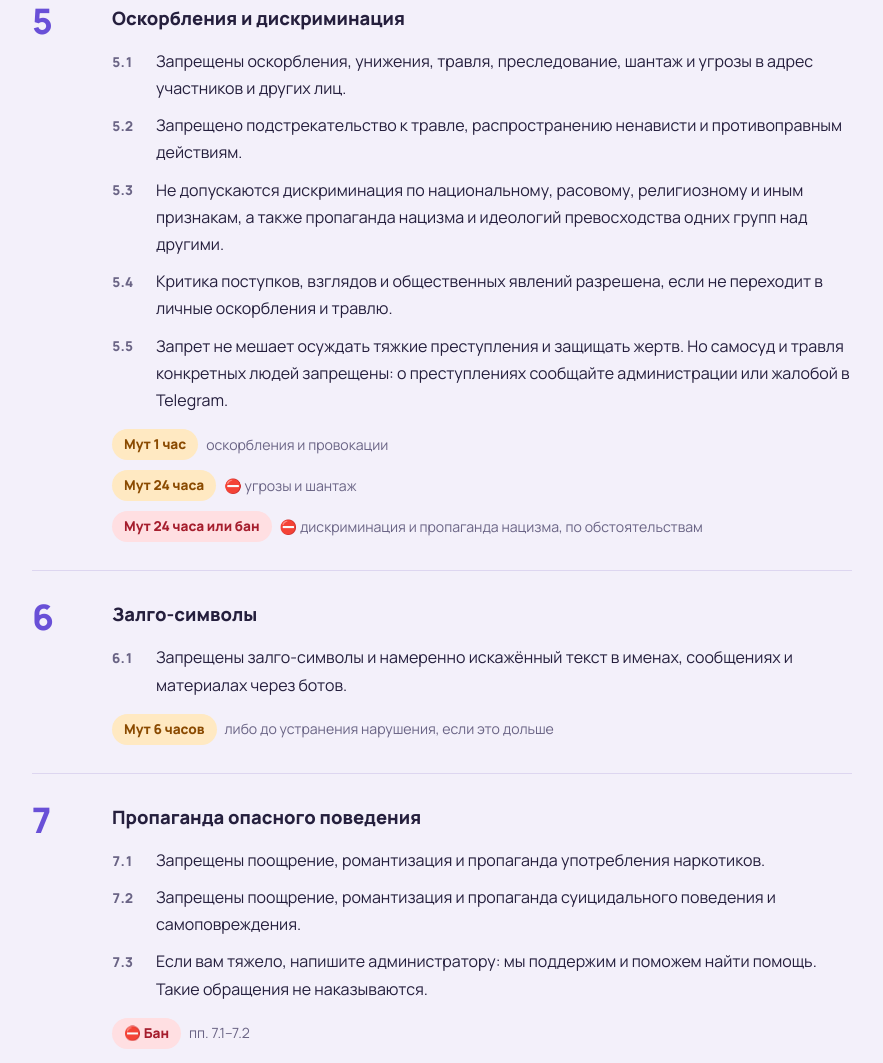
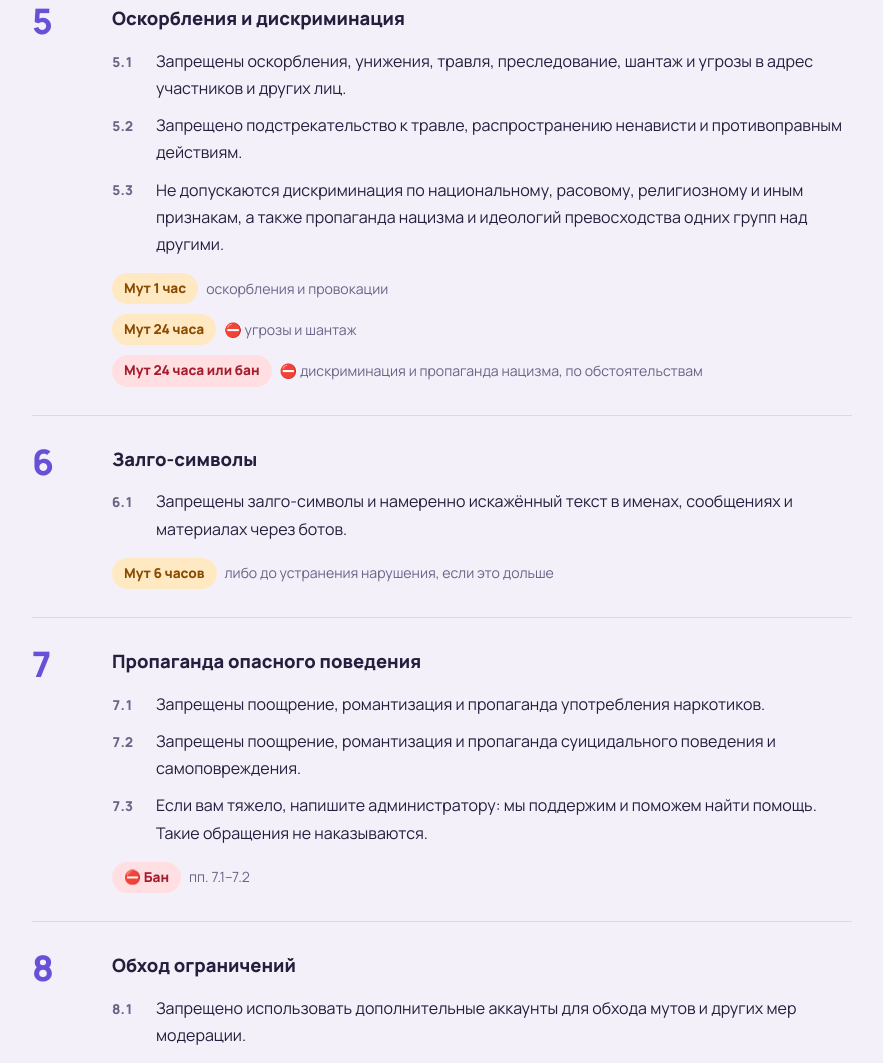
Before and after one commit to apricyth/rulesfurrystan, a plain HTML site: page index.html in a window 1280 px wide. Shown: the part 1997-3060 px from the top of the page, without its empty margins (198-1081 px from the left). Drawn offline with Linux system fonts and the light colour scheme; a web font is replaced by a local one.

Commit message:
Update index.html

```diff
--- a/index.html
+++ b/index.html
@@ -67,7 +67,7 @@ const S=[
 [2,"Запрещённый контент",["Запрещены размещение, поиск, распространение и обсуждение порнографических, сексуально откровенных и иных интимных материалов.","Запрещён шок-контент: жестокость, натуралистичное насилие, скримеры, намеренно пугающие фото и видео.","Запрет действует и для материалов под спойлером, через ботов, ссылки и сторонние сервисы.","⛔ Запрещён любой сексуальный, эротический или фетиш-контент с участием несовершеннолетних и персонажей, выглядящих как дети, независимо от заявленного возраста."],[["m","Мут 12 часов","пп. 2.1–2.3"],["b","Бан без предупреждения","п. 2.4"]]],
 [3,"Реклама и коммерция",["Запрещена реклама сторонних групп, каналов, проектов и сервисов без согласования с администрацией.","Запрещены рассылка рекламы и приглашения в личные сообщения участников.","Запрещены сбор денег, продажа товаров и услуг и иная коммерция без разрешения администрации."],[["m","Мут 5 часов"]]],
 [4,"Флуд и спам",["Запрещено чрезмерное количество сообщений за короткое время, мешающее общению.","К флуду относятся: массовая отправка однотипных сообщений, чрезмерный капс, злоупотребление реакциями и командами ботов, частые стикеры и GIF подряд, злоупотребление флуд-играми, намеренное засорение чата."],[["m","Мут 1 час"]]],
-[5,"Оскорбления и дискриминация",["Запрещены оскорбления, унижения, травля, преследование, шантаж и угрозы в адрес участников и других лиц.","Запрещено подстрекательство к травле, распространению ненависти и противоправным действиям.","Не допускаются дискриминация по национальному, расовому, религиозному и иным признакам, а также пропаганда нацизма и идеологий превосходства одних групп над другими.","Критика поступков, взглядов и общественных явлений разрешена, если не переходит в личные оскорбления и травлю.","Запрет не мешает осуждать тяжкие преступления и защищать жертв. Но самосуд и травля конкретных людей запрещены: о преступлениях сообщайте администрации или жалобой в Telegram."],[["m","Мут 1 час","оскорбления и провокации"],["m","Мут 24 часа","⛔ угрозы и шантаж"],["b","Мут 24 часа или бан","⛔ дискриминация и пропаганда нацизма, по обстоятельствам"]]],
+[5,"Оскорбления и дискриминация",["Запрещены оскорбления, унижения, травля, преследование, шантаж и угрозы в адрес участников и других лиц.","Запрещено подстрекательство к травле, распространению ненависти и противоправным действиям.","Не допускаются дискриминация по национальному, расовому, религиозному и иным признакам, а также пропаганда нацизма и идеологий превосходства одних групп над другими."],[["m","Мут 1 час","оскорбления и провокации"],["m","Мут 24 часа","⛔ угрозы и шантаж"],["b","Мут 24 часа или бан","⛔ дискриминация и пропаганда нацизма, по обстоятельствам"]]],
 [6,"Залго-символы",["Запрещены залго-символы и намеренно искажённый текст в именах, сообщениях и материалах через ботов."],[["m","Мут 6 часов","либо до устранения нарушения, если это дольше"]]],
 [7,"Пропаганда опасного поведения",["Запрещены поощрение, романтизация и пропаганда употребления наркотиков.","Запрещены поощрение, романтизация и пропаганда суицидального поведения и самоповреждения.","Если вам тяжело, напишите администратору: мы поддержим и поможем найти помощь. Такие обращения не наказываются."],[["b","⛔ Бан","пп. 7.1–7.2"]]],
 [8,"Обход ограничений",["Запрещено использовать дополнительные аккаунты для обхода мутов и других мер модерации.","При обходе санкции могут применяться ко всем задействованным аккаунтам."],[["m","Мут 24 часа на каждый аккаунт","если на одном уже действует мут, 24 часа прибавляются к оставшемуся сроку"]]],
```
